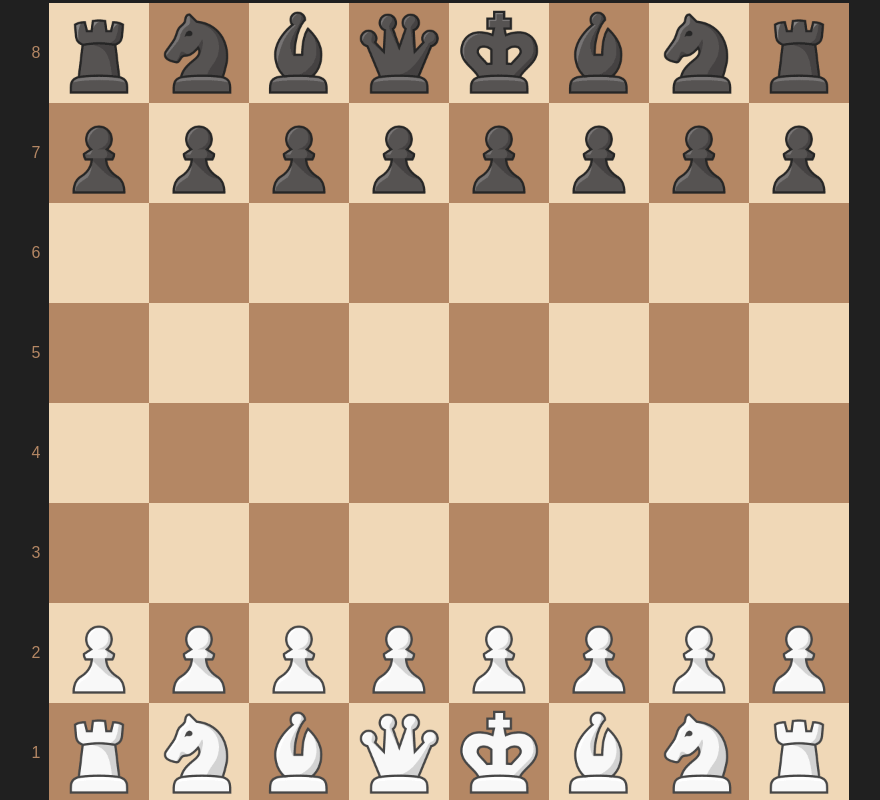
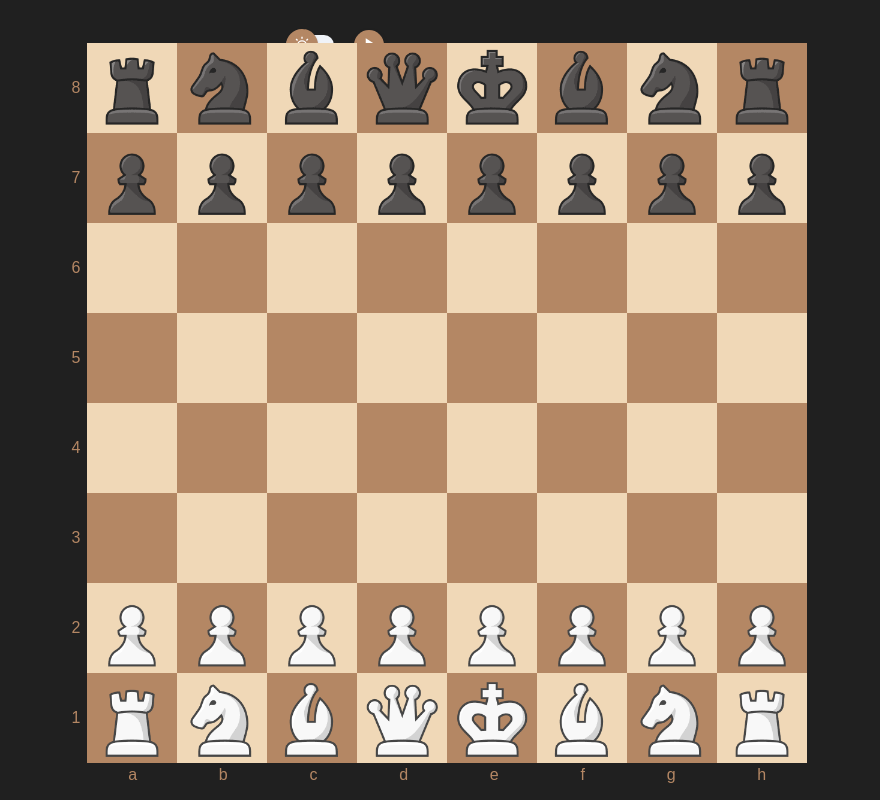
Before and after one commit to MahdiMirshafiee/chess, a React (Vite) app: page / in a window 1280 px wide. Shown: the whole page, without its empty margins (204-1084 px from the left). Built offline with nearby package versions, Linux system fonts and the light colour scheme; a web font is replaced by a local one.

Commit message:
style: change board size

```diff
--- a/src/constants.css
+++ b/src/constants.css
@@ -1,5 +1,5 @@
 :root {
-  --tile-size: 100px;
+  --tile-size: 90px;
   --light-tile: #f0d8b7;
   --dark-tile: #b48764;
   --light-tile-d: #ccdae0;
```
